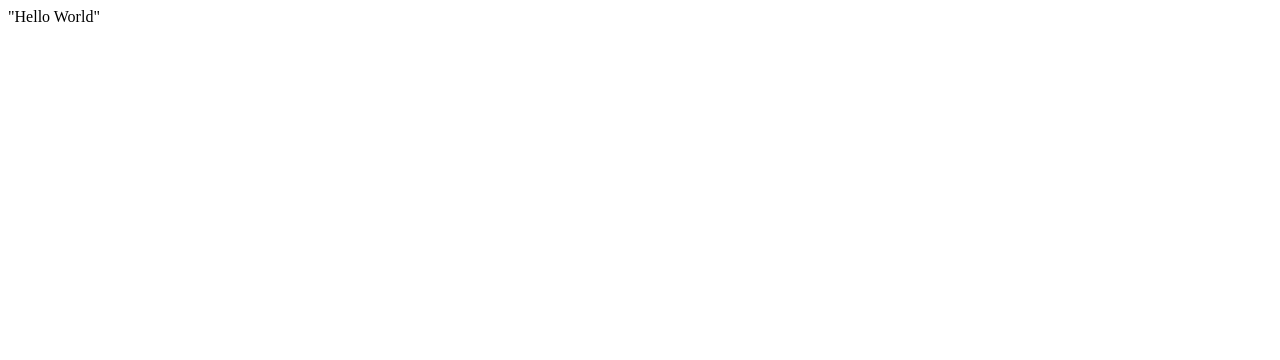
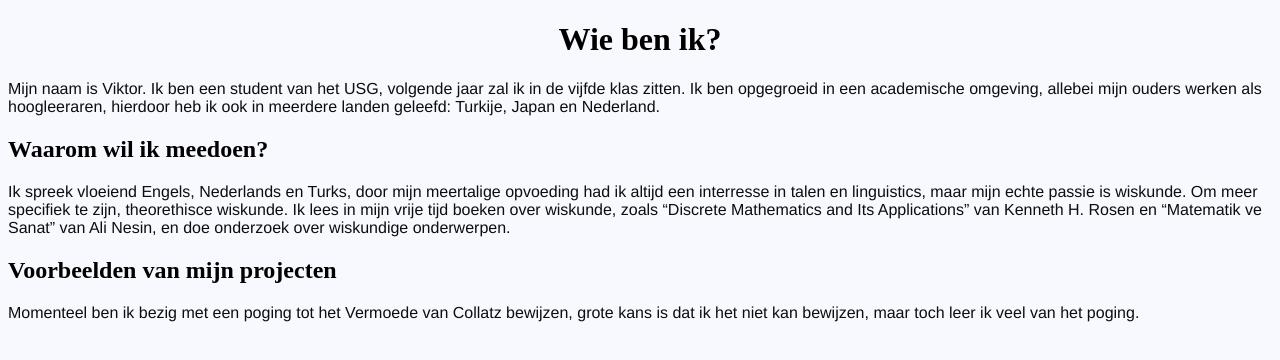
Before and after one commit to Lock-0/Lock-0.github.io, a plain HTML site: page index.html in a window 1280 px wide. Drawn offline with Linux system fonts and the light colour scheme.

Commit message:
Added CSS, added text, headers and paragraphs into html.

```diff
--- a/index.html
+++ b/index.html
@@ -1 +1,20 @@
-"Hello World"
+<!DOCTYPE html>
+
+<html>
+    <head>
+        <title>U-Talent</title>
+        <link rel="stylesheet" href="u-talent_stylesheet.css">
+    </head>
+
+    <body>
+        <h1>Wie ben ik?</h1>
+        <p>Mijn naam is Viktor. Ik ben een student van het USG, volgende jaar zal ik in de vijfde klas zitten. Ik ben opgegroeid in een academische omgeving, allebei mijn ouders werken als hoogleeraren, hierdoor heb ik ook in meerdere landen geleefd: Turkije, Japan en Nederland.</p>
+
+        <h2>Waarom wil ik meedoen?</h2>
+        <p>Ik spreek vloeiend Engels, Nederlands en Turks, door mijn meertalige opvoeding had ik altijd een interresse in talen en linguistics, maar mijn echte passie is wiskunde. Om meer specifiek te zijn, theorethisce wiskunde. Ik lees in mijn vrije tijd boeken over wiskunde, zoals “Discrete Mathematics and Its Applications” van Kenneth H. Rosen en “Matematik ve Sanat” van Ali Nesin, en doe onderzoek over wiskundige onderwerpen.</p>
+
+        <h2>Voorbeelden van mijn projecten</h2>
+        <p>Momenteel ben ik bezig met een poging tot het Vermoede van Collatz bewijzen, grote kans is dat ik het niet kan bewijzen, maar toch leer ik veel van het poging.</p>
+    </body>
+
+</html>
--- /dev/null
+++ b/u-talent_stylesheet.css
@@ -0,0 +1,13 @@
+body {
+    background-color: ghostwhite;
+}
+
+h1 {
+    color: black;
+    text-align: center;
+}
+
+p {
+    color:rgb(12, 13, 15);
+    font-family: 'Franklin Gothic Medium', 'Arial Narrow', Arial, sans-serif;
+}
```
